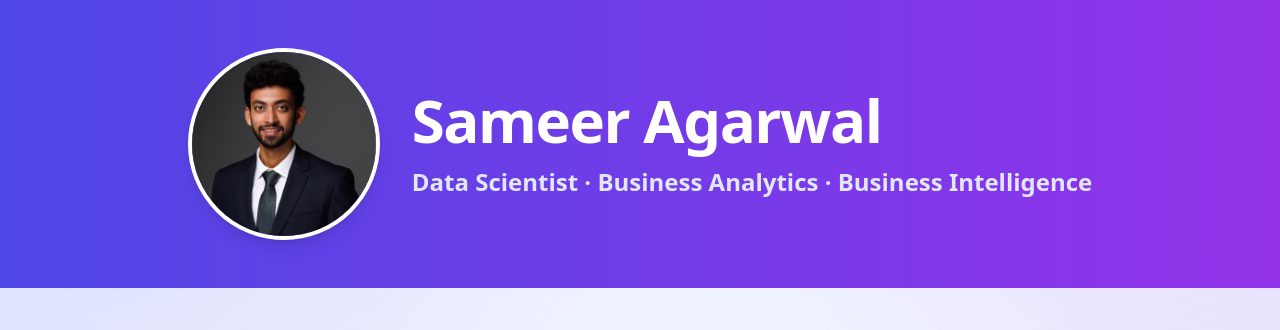
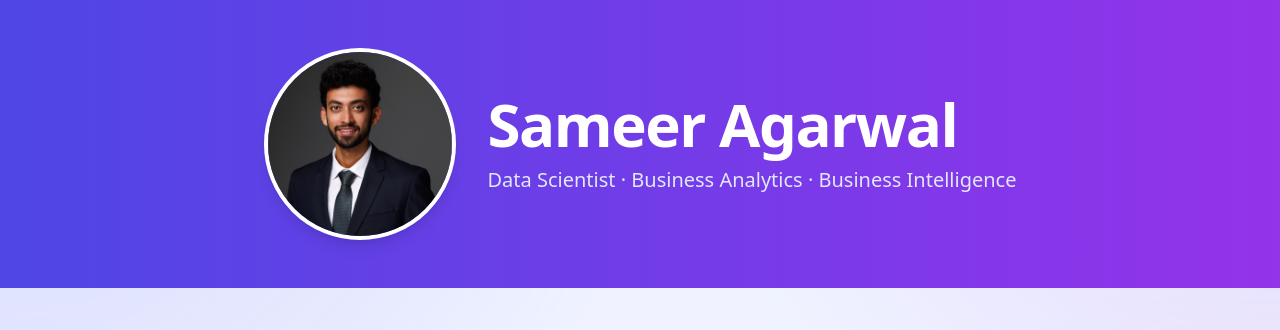
Before and after one commit to sameeragarwal123/portfolio, a plain HTML site: page index.html in a window 1280 px wide. Shown: the top 330 px of the page. Drawn offline with nearby package versions, Linux system fonts and the light colour scheme.

Commit message:
Update index.html

```diff
--- a/index.html
+++ b/index.html
@@ -48,10 +48,10 @@
       class="w-48 h-48 rounded-full border-4 border-white shadow-lg"
     />
     <div class="text-center sm:text-left">
-      <h1 class="text-5xl sm:text-6xl font-bold tracking-tight">
+      <h1 class="text-4xl sm:text-5xl md:text-6xl font-bold tracking-tight leading-tight">
         Sameer Agarwal
       </h1>
-      <p class="mt-4 text-2xl font-semibold text-indigo-100 whitespace-nowrap">
+      <p class="mt-3 text-lg sm:text-xl font-medium text-indigo-100 whitespace-nowrap">
         Data Scientist · Business Analytics · Business Intelligence
       </p>
     </div>
```
